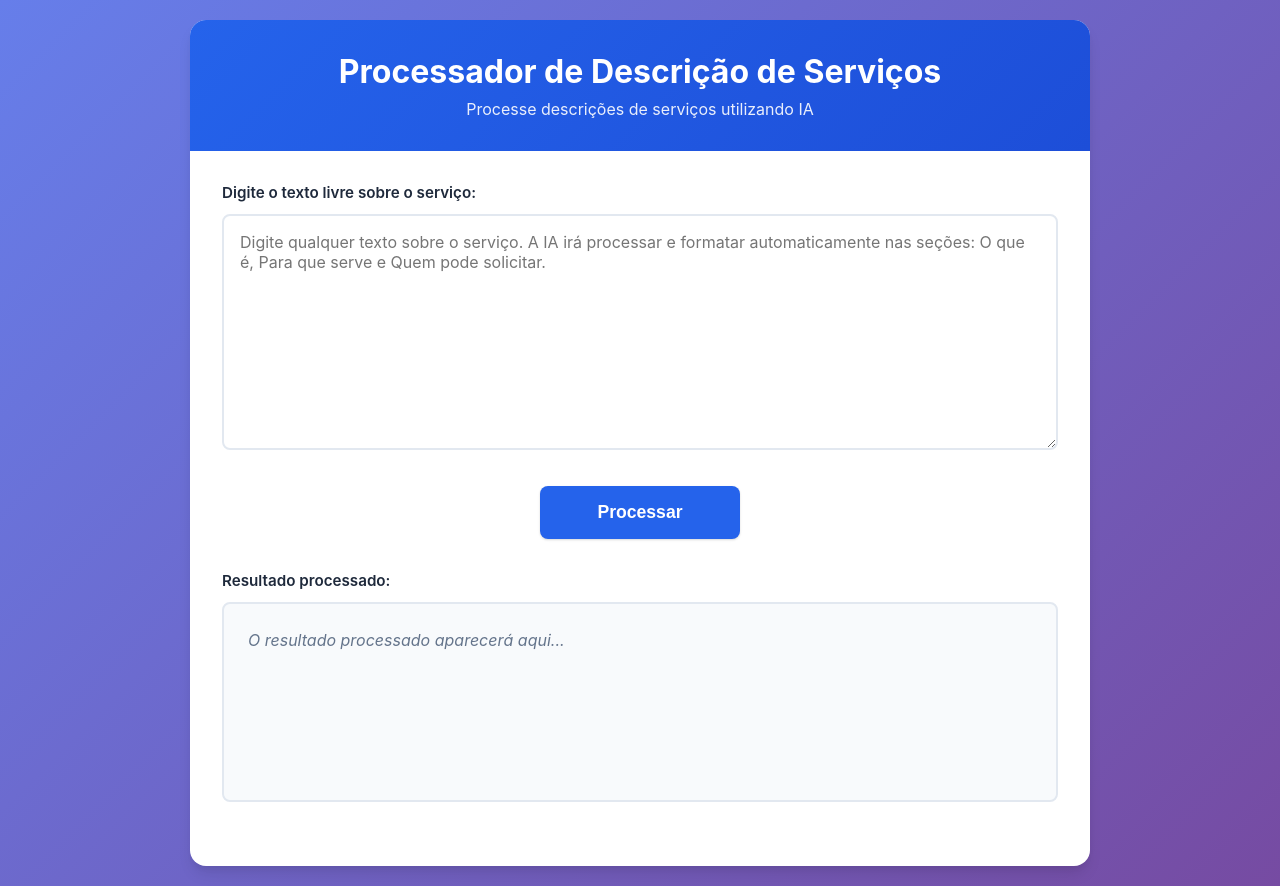
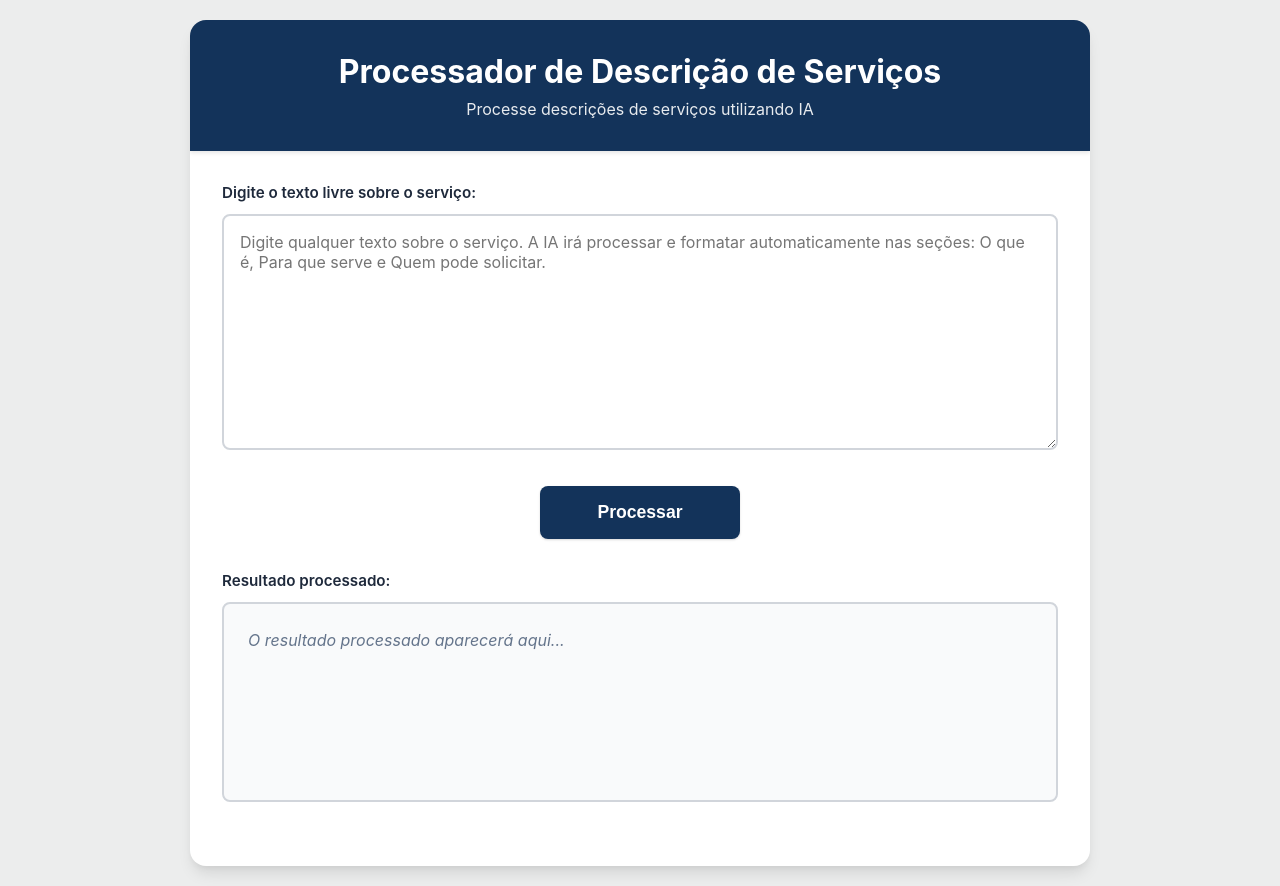
Before and after one commit to rickdourado/ServicosClean, a Flask app: page / in a window 1280 px wide. Run offline with Flask 3, Linux system fonts and the light colour scheme; some libraries are stand-ins or nearby versions.

Commit message:
chores: adicionado novo estilo de cor.

```diff
--- a/static/css/style.css
+++ b/static/css/style.css
@@ -6,23 +6,24 @@
 }
 
 :root {
-    --primary-color: #2563eb;
-    --primary-hover: #1d4ed8;
+    /* Cores oficiais do Carioca.rio - Prefeitura do Rio de Janeiro */
+    --primary-color: #13335a; /* Azul Escuro oficial */
+    --primary-hover: #0f2847; /* Azul mais escuro para hover */
     --secondary-color: #64748b;
     --success-color: #10b981;
     --error-color: #ef4444;
-    --bg-color: #f8fafc;
+    --bg-color: #eceded; /* Cinza Claro oficial */
     --card-bg: #ffffff;
     --text-primary: #1e293b;
     --text-secondary: #64748b;
-    --border-color: #e2e8f0;
+    --border-color: #d1d5db;
     --shadow: 0 1px 3px 0 rgba(0, 0, 0, 0.1), 0 1px 2px 0 rgba(0, 0, 0, 0.06);
     --shadow-lg: 0 10px 15px -3px rgba(0, 0, 0, 0.1), 0 4px 6px -2px rgba(0, 0, 0, 0.05);
 }
 
 body {
     font-family: -apple-system, BlinkMacSystemFont, 'Segoe UI', Roboto, 'Helvetica Neue', Arial, sans-serif;
-    background: linear-gradient(135deg, #667eea 0%, #764ba2 100%);
+    background: var(--bg-color); /* Fundo cinza claro oficial */
     min-height: 100vh;
     padding: 20px;
     color: var(--text-primary);
@@ -38,10 +39,11 @@ body {
 }
 
 header {
-    background: linear-gradient(135deg, var(--primary-color) 0%, var(--primary-hover) 100%);
+    background: var(--primary-color); /* Azul escuro oficial */
     color: white;
     padding: 2rem;
     text-align: center;
+    box-shadow: 0 2px 4px rgba(0, 0, 0, 0.1);
 }
 
 header h1 {
@@ -158,7 +160,7 @@ textarea:focus {
     padding: 1.5rem;
     border: 2px solid var(--border-color);
     border-radius: 8px;
-    background: var(--bg-color);
+    background: #f9fafb; /* Fundo ligeiramente mais claro que o bg-color */
     color: var(--text-primary);
     font-size: 1rem;
     line-height: 1.6;
--- a/static/js/main.js
+++ b/static/js/main.js
@@ -124,6 +124,46 @@ function mostrarErro(mensagem) {
 }
 
 /**
+ * Copia o texto formatado como .txt para a área de transferência
+ */
+function copiarTexto() {
+    if (!textoMarkdownOriginal) {
+        mostrarErro('Nenhum resultado disponível para copiar.');
+        return;
+    }
+
+    // Converte markdown para texto simples (remove formatação)
+    const textoSimples = textoMarkdownOriginal
+        .replace(/##\s+/g, '') // Remove títulos
+        .replace(/\*\*(.+?)\*\*/g, '$1') // Remove negrito
+        .replace(/^-\s+/gm, '') // Remove marcadores de lista
+        .replace(/^\d+\.\s+/gm, '') // Remove numeração de lista
+        .trim();
+
+    // Copia para a área de transferência
+    navigator.clipboard.writeText(textoSimples).then(function() {
+        // Feedback visual
+        const btnCopiar = document.getElementById('btn-copiar-texto');
+        const textoOriginal = btnCopiar.innerHTML;
+        btnCopiar.innerHTML = '<span>✓</span> Copiado!';
+        btnCopiar.style.background = 'var(--success-color)';
+        btnCopiar.style.borderColor = 'var(--success-color)';
+        btnCopiar.style.color = 'white';
+
+        // Restaura o botão após 2 segundos
+        setTimeout(function() {
+            btnCopiar.innerHTML = textoOriginal;
+            btnCopiar.style.background = '';
+            btnCopiar.style.borderColor = '';
+            btnCopiar.style.color = '';
+        }, 2000);
+    }).catch(function(err) {
+        console.error('Erro ao copiar:', err);
+        mostrarErro('Erro ao copiar texto. Tente novamente.');
+    });
+}
+
+/**
  * Baixa o resultado em formato Markdown (.md)
  */
 function baixarMarkdown() {
--- a/templates/index.html
+++ b/templates/index.html
@@ -38,6 +38,9 @@
                 <div id="texto-saida" class="output-area"></div>
 
                 <div id="download-buttons" class="download-buttons" style="display: none;">
+                    <button id="btn-copiar-texto" onclick="copiarTexto()" class="btn-download btn-copiar">
+                        <span>📋</span> Copiar Texto
+                    </button>
                     <button id="btn-download-md" onclick="baixarMarkdown()" class="btn-download">
                         <span>📄</span> Baixar .md
                     </button>
```
Also changed, not shown: other parts of static/css/style.css (+14 -2 lines).
